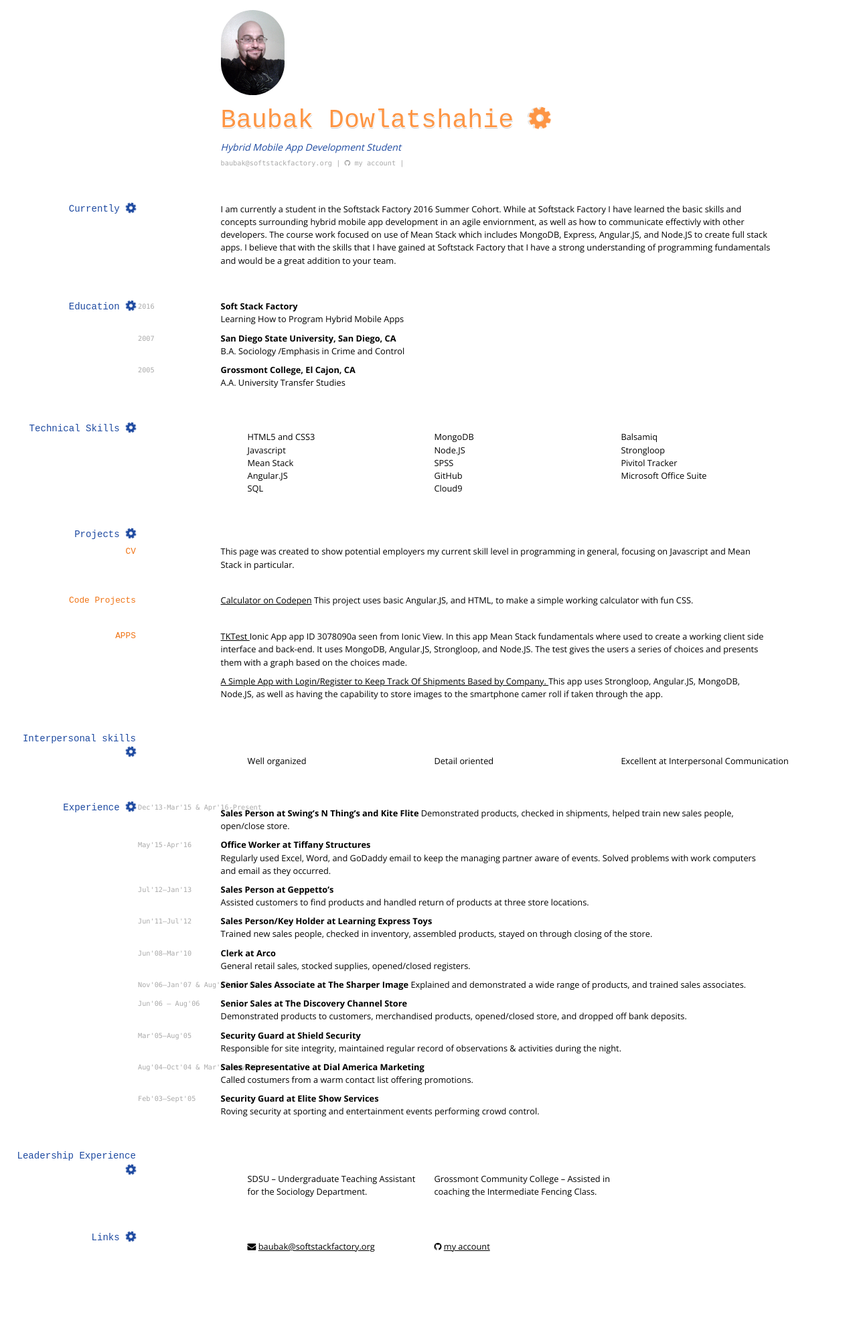
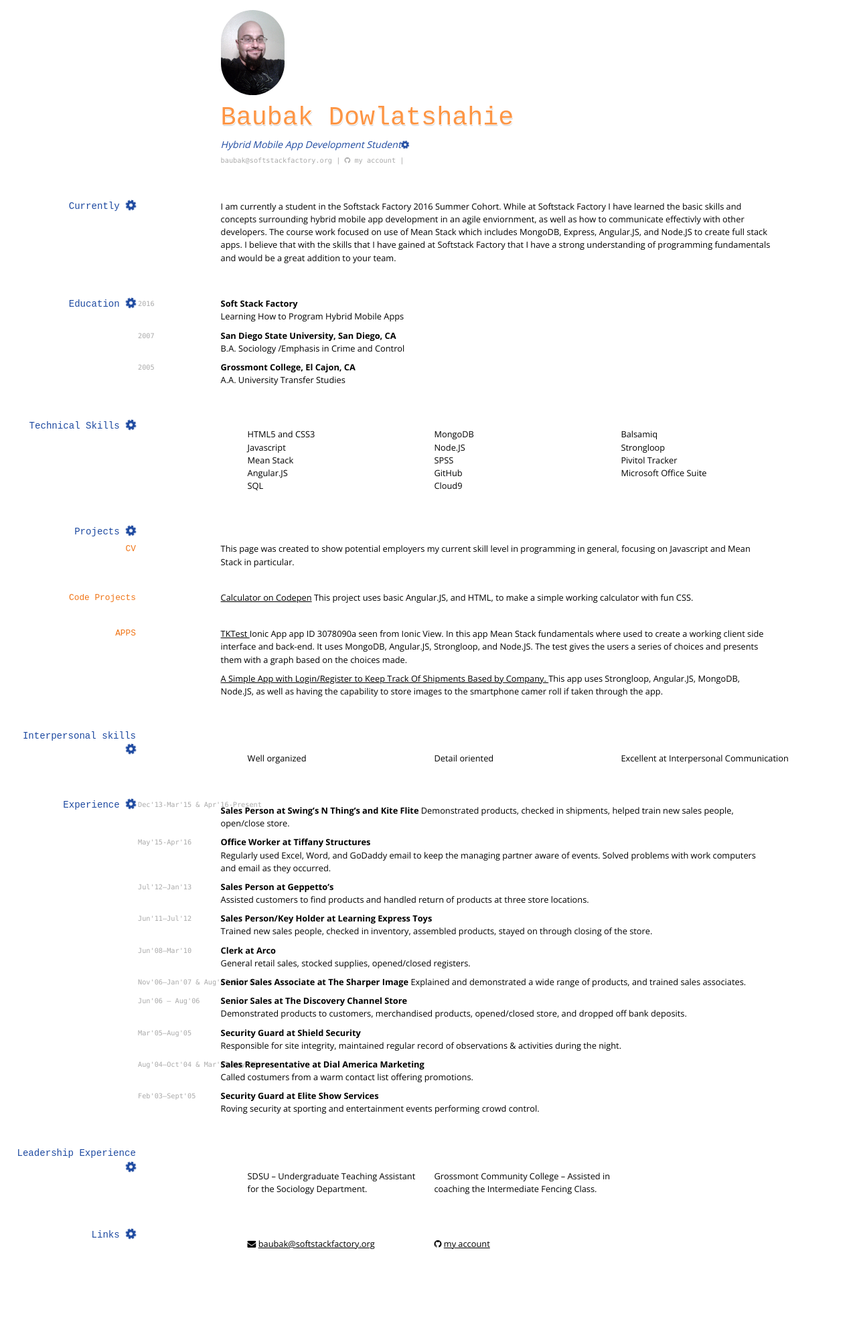
Before and after one commit to bdowlatshahiessf/bdowlatshahiessf.github.io, a Jekyll site: the page built from index.md, in a window 1280 px wide. Shown: the whole page at 67% size. Built offline with Jekyll 4.4.1, drawn with Linux system fonts in a browser that asks for light colours; nearby versions of some CDN libraries.

Commit message:
Update index.md

```diff
--- a/index.md
+++ b/index.md
@@ -5,8 +5,8 @@ title: Baubak Dowlatshahie's CV
 
 ![Baubak](./media/21.png){:.avatar}
 
-# Baubak Dowlatshahie <i class="fa fa-cog fa-spin"></i>
-Hybrid Mobile App Development Student
+# Baubak Dowlatshahie
+Hybrid Mobile App Development Student<i class="fa fa-cog fa-spin"></i>
 
 <div id="webaddress">
 <a href="mailto:">baubak@softstackfactory.org</a>
```
